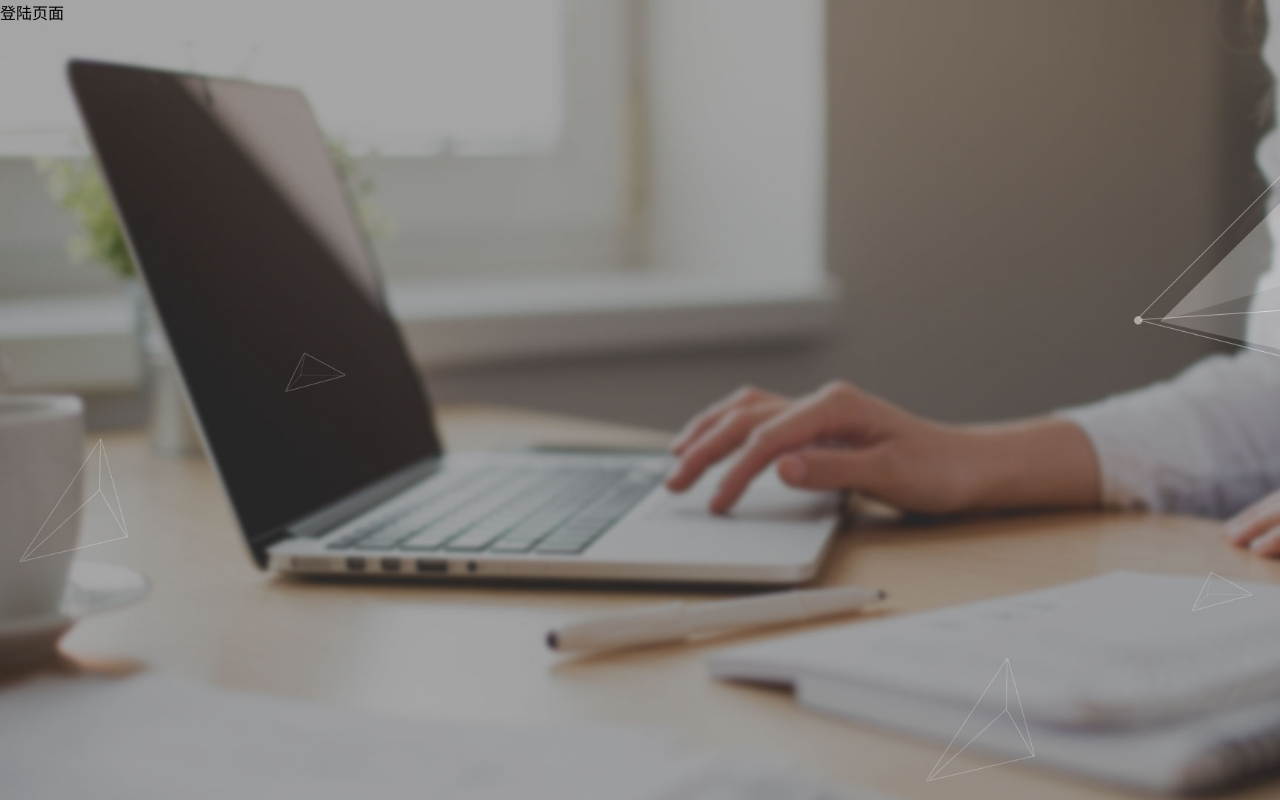
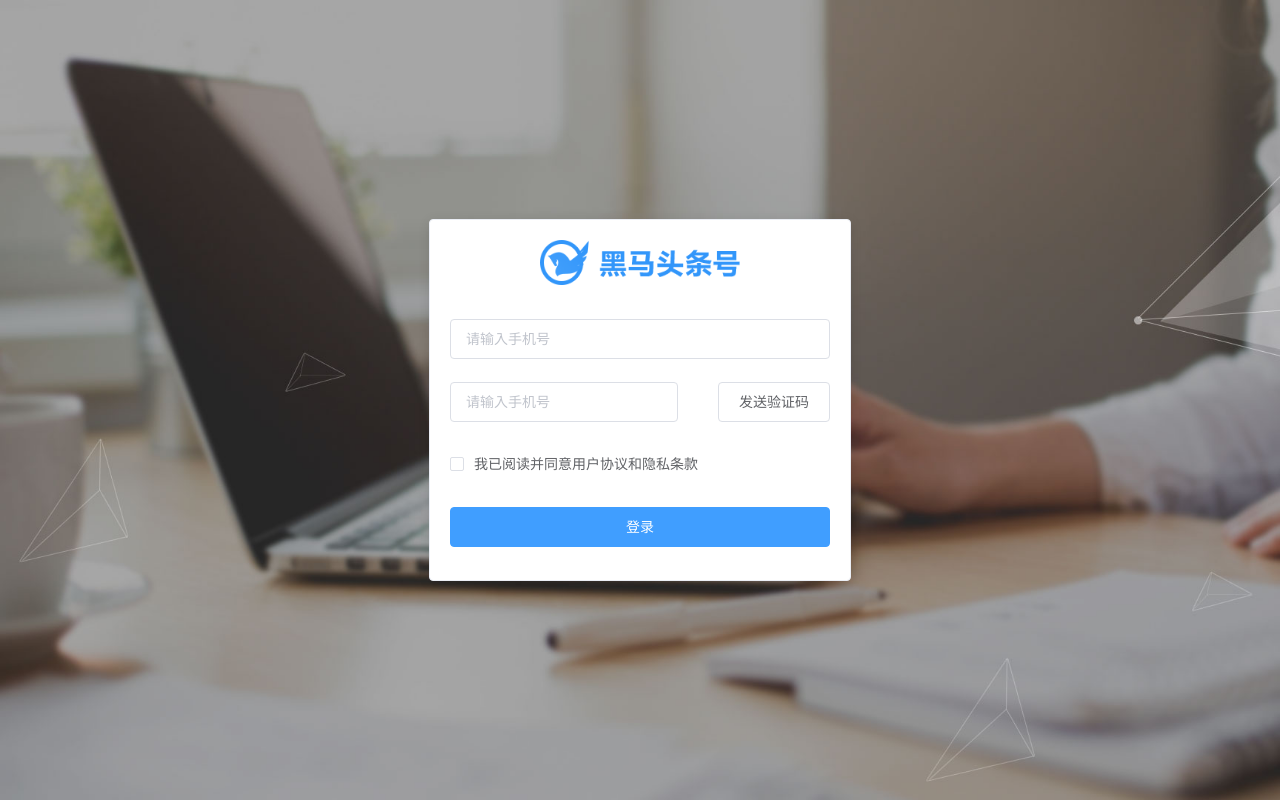
Before and after one commit to zhangchen661618/myhematotiao, a Vue app: page /#/login in a window 1280 px wide. Built offline with nearby package versions, Linux system fonts and the light colour scheme.

Commit message:
login登录模块页面布局及样式搭建完成

```diff
--- a/src/views/login/index.vue
+++ b/src/views/login/index.vue
@@ -1,6 +1,28 @@
 <template>
   <div class="login">
-      登陆页面
+    <el-card class="login-card">
+
+      <div class="title">
+        <img src="../../assets/img/logo_index.png" alt="">
+      </div>
+
+      <!-- 表单结构 el-form   el-form-item -->
+      <el-form>
+        <el-form-item>
+          <el-input placeholder="请输入手机号"></el-input>
+        </el-form-item>
+        <el-form-item>
+          <el-input style="width:60%;" placeholder="请输入手机号"></el-input>
+          <el-button style="float:right;">发送验证码</el-button>
+        </el-form-item>
+        <el-form-item>
+          <el-checkbox>我已阅读并同意用户协议和隐私条款</el-checkbox>
+        </el-form-item>
+        <el-form-item>
+          <el-button style="width:100%" type="primary">登录</el-button>
+        </el-form-item>
+      </el-form>
+    </el-card>
   </div>
 </template>
 
@@ -16,5 +38,22 @@
   height: 100vh;
   background-image: url('../../assets/img/login_bg.jpg');
   background-size: cover;
+  display: flex;
+  justify-content: center;
+  align-items: center;
+
+  .login-card{
+    width: 420px;
+    height: 360px;
+    .title{
+      text-align: center;
+      margin-bottom: 30px;
+
+      img{
+        width: 200px;
+        height: 45px;
+      }
+    }
+  }
 }
 </style>
```
